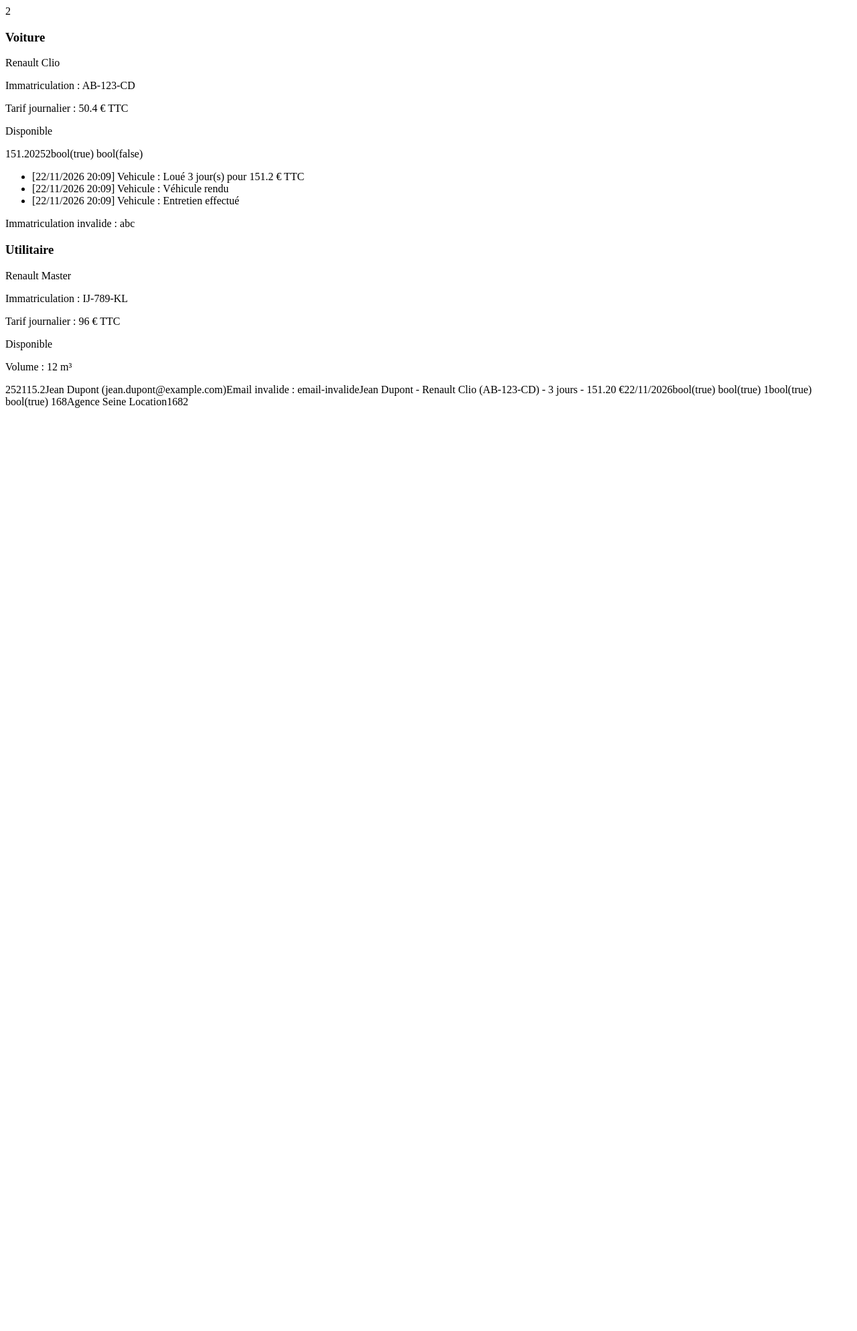
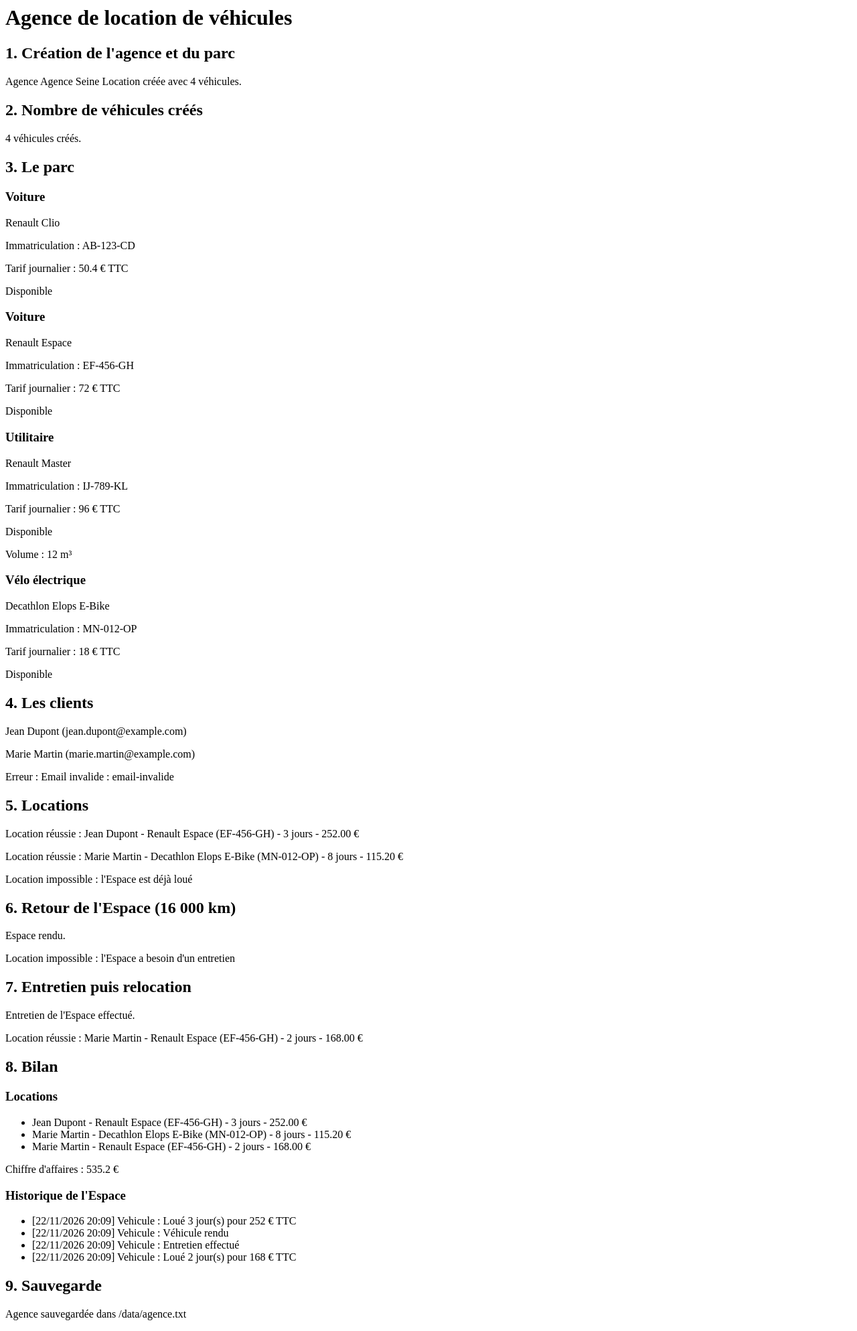
Before and after one commit to hamonhugo4-rgb/agence_rendu_POO, a PHP site: page / in a window 1280 px wide. Shown: the whole page at 67% size. Before the commit the page ends 609 px from the top, so only its background shows below. Run offline with PHP 8.4, Linux system fonts and the light colour scheme.

Commit message:
le scenario final

```diff
--- a/index.php
+++ b/index.php
@@ -1,4 +1,5 @@
 <?php
+
 
 require_once './interfaces/Louable.php';
 require_once './interfaces/Entretenable.php';
@@ -11,65 +12,108 @@ require_once './class/Client.php';
 require_once './class/Location.php';
 require_once './class/Agence.php';
 
+echo '<h1>Agence de location de véhicules</h1>';
+
+
+echo '<h2>1. Création de l\'agence et du parc</h2>';
+$agence = new Agence('Agence Seine Location');
 $clio = new Voiture('AB-123-CD', 'Renault', 'Clio', 42, 5);
 $espace = new Voiture('EF-456-GH', 'Renault', 'Espace', 60, 7);
+$master = new Utilitaire('IJ-789-KL', 'Renault', 'Master', 80, 12);
+$velo = new VeloElectrique('MN-012-OP', 'Decathlon', 'Elops E-Bike', 15, 60);
 
-echo Vehicule::getNbVehicules();
+$agence->ajouterVehicule($clio)
+    ->ajouterVehicule($espace)
+    ->ajouterVehicule($master)
+    ->ajouterVehicule($velo);
+echo '<p>Agence ' . $agence->getNom() . ' créée avec 4 véhicules.</p>';
+
+
+echo '<h2>2. Nombre de véhicules créés</h2>';
+echo '<p>' . Vehicule::getNbVehicules() . ' véhicules créés.</p>';
+
+
+echo '<h2>3. Le parc</h2>';
 echo $clio;
-echo $clio->louer(3);
-echo $clio->louer(1);
-echo $espace->louer(3);
-$clio->rendre();
-$clio->ajouterKilometres(16000);
-var_dump($clio->besoinEntretien());
-$clio->entretenir();
-var_dump($clio->besoinEntretien());
-echo $clio->afficherHistorique();
+echo $espace;
+echo $master;
+echo $velo;
+
+
+echo '<h2>4. Les clients</h2>';
+$jean = new Client('Dupont', 'Jean', 'jean.dupont@example.com', '0601020304');
+$marie = new Client('Martin', 'Marie', 'marie.martin@example.com');
+echo '<p>' . $jean . '</p>';
+echo '<p>' . $marie . '</p>';
 
 try {
-    new Voiture('abc', 'Renault', 'Clio', 42, 5);
+    $paul = new Client('Durand', 'Paul', 'email-invalide');
 } catch (InvalidArgumentException $e) {
-    echo $e->getMessage();
+    echo '<p>Erreur : ' . $e->getMessage() . '</p>';
 }
 
-$master = new Utilitaire('IJ-789-KL', 'Renault', 'Master', 80, 12);
-echo $master;
-echo $master->louer(2);
 
-$velo = new VeloElectrique('MN-012-OP', 'Decathlon', 'Elops E-Bike', 15, 60);
-echo $velo->louer(8);
+echo '<h2>5. Locations</h2>';
 
-$jean = new Client('Dupont', 'Jean', 'jean.dupont@example.com', '0601020304');
-echo $jean;
-try {
-    new Client('Durand', 'Paul', 'email-invalide');
-} catch (InvalidArgumentException $e) {
-    echo $e->getMessage();
+$location = $agence->louerVehicule($jean, 'EF-456-GH', 3);
+if ($location !== null) {
+    echo '<p>Location réussie : ' . $location . '</p>';
+} else {
+    echo '<p>Location impossible (Espace, 3 jours)</p>';
 }
 
-$clio = new Voiture('AB-123-CD', 'Renault', 'Clio', 42, 5);
-$location = new Location($jean, $clio, 3, 151.2);
-echo $location;
+$location = $agence->louerVehicule($marie, 'MN-012-OP', 8);
+if ($location !== null) {
+    echo '<p>Location réussie : ' . $location . '</p>';
+} else {
+    echo '<p>Location impossible (vélo, 8 jours)</p>';
+}
 
-echo $location->getDateDebut();
 
-$agence = new Agence('Agence Seine Location');
-$agence->ajouterVehicule($clio)->ajouterVehicule($espace);
+$location = $agence->louerVehicule($marie, 'EF-456-GH', 2);
+if ($location !== null) {
+    echo '<p>Location réussie : ' . $location . '</p>';
+} else {
+    echo '<p>Location impossible : l\'Espace est déjà loué</p>';
+}
 
-var_dump($agence->louerVehicule($jean, 'XX-000-XX', 2) === null);
-echo $agence->louerVehicule($jean, 'EF-456-GH', 3);
-var_dump($agence->louerVehicule($jean, 'EF-456-GH', 2) === null);
-echo count($agence->getVehiculesDisponibles());
 
+echo '<h2>6. Retour de l\'Espace (16 000 km)</h2>';
 $agence->rendreVehicule('EF-456-GH', 16000);
-var_dump($agence->louerVehicule($jean, 'EF-456-GH', 2) === null);
+echo '<p>Espace rendu.</p>';
+
+$location = $agence->louerVehicule($marie, 'EF-456-GH', 2);
+if ($location !== null) {
+    echo '<p>Location réussie : ' . $location . '</p>';
+} else {
+    echo '<p>Location impossible : l\'Espace a besoin d\'un entretien</p>';
+}
+
+
+echo '<h2>7. Entretien puis relocation</h2>';
 $espace->entretenir();
-var_dump($agence->louerVehicule($jean, 'EF-456-GH', 2) !== null);
-echo $agence->getChiffreAffaires();
+echo '<p>Entretien de l\'Espace effectué.</p>';
 
+$location = $agence->louerVehicule($marie, 'EF-456-GH', 2);
+if ($location !== null) {
+    echo '<p>Location réussie : ' . $location . '</p>';
+} else {
+    echo '<p>Location impossible (Espace, 2 jours)</p>';
+}
+
+
+echo '<h2>8. Bilan</h2>';
+echo '<h3>Locations</h3>';
+echo '<ul>';
+foreach ($agence->getLocations() as $uneLocation) {
+    echo '<li>' . $uneLocation . '</li>';
+}
+echo '</ul>';
+echo '<p>Chiffre d\'affaires : ' . $agence->getChiffreAffaires() . ' €</p>';
+echo '<h3>Historique de l\'Espace</h3>';
+echo $espace->afficherHistorique();
+
+
+echo '<h2>9. Sauvegarde</h2>';
 $agence->sauvegarder('./data/agence.txt');
-
-$copie = Agence::charger('./data/agence.txt');
-echo $copie->getNom();
-echo $copie->getChiffreAffaires();
-echo count($copie->getVehicules());
+echo '<p>Agence sauvegardée dans /data/agence.txt</p>';
```
Also changed, not shown: data/agence.txt (+1 -1 lines).
